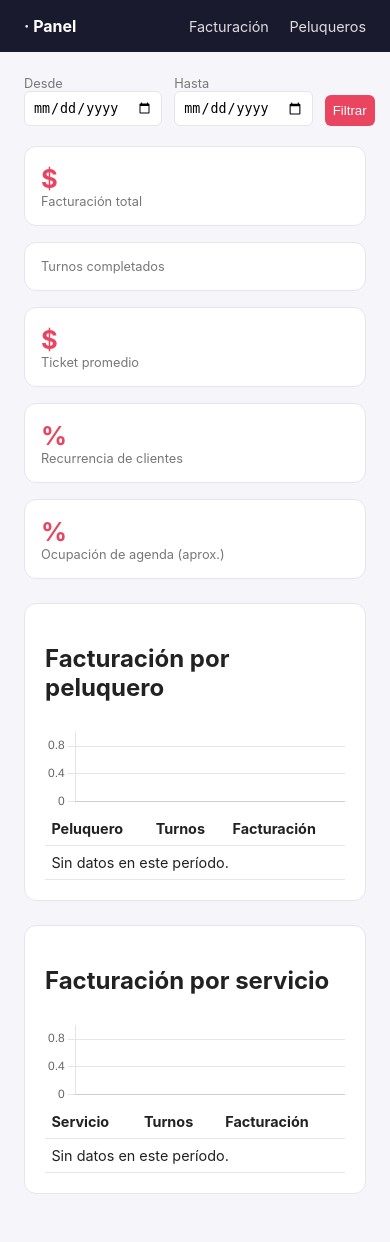
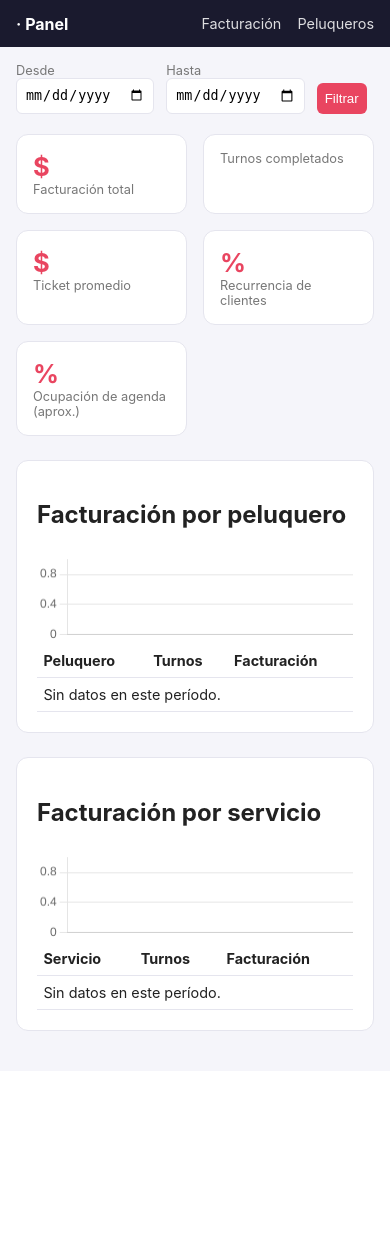
Before and after one commit to jpinchauspe98/myownone, a Django app: template dashboard/templates/dashboard/kpis.html in a window 390 px wide. After the commit the page ends 1031 px from the top, so only its background shows below. Run offline with Django 5.2, Linux system fonts and the light colour scheme; the template is opened without the code that fills it, so the values that code supplies are empty.

Commit message:
Corregir overflow horizontal del panel del dueño en mobile
Probando el MVP en tamaño de teléfono se vio que la nav (Facturación /
Peluqueros) y los filtros de fecha del dashboard se cortaban en pantallas
angostas en vez de acomodarse. Se agrega flex-wrap y un ajuste de padding
en mobile.

Co-Authored-By: Claude Sonnet 5 <noreply@anthropic.com>
Claude-Session: https://claude.ai/code/session_01R2zdRJxiCTPD54nZFjeWfD

```diff
--- a/dashboard/templates/dashboard/base.html
+++ b/dashboard/templates/dashboard/base.html
@@ -8,23 +8,29 @@
     <style>
         :root { --primary: #1a1a2e; --accent: #e94560; --bg: #f5f5fa; --card: #fff; --border: #e5e5ee; --muted: #777; }
         * { box-sizing: border-box; }
+        html, body { max-width: 100%; overflow-x: hidden; }
         body { font-family: -apple-system, "Segoe UI", Roboto, sans-serif; background: var(--bg); margin: 0; color: #222; }
-        nav { background: var(--primary); color: #fff; padding: 1rem 1.5rem; display: flex; justify-content: space-between; align-items: center; }
-        nav a { color: #fff; text-decoration: none; margin-left: 1rem; opacity: 0.85; font-size: 0.9rem; }
+        nav { background: var(--primary); color: #fff; padding: 1rem 1.5rem; display: flex; flex-wrap: wrap; gap: 0.5rem 1rem; justify-content: space-between; align-items: center; }
+        nav div { display: flex; flex-wrap: wrap; gap: 0 1rem; }
+        nav a { color: #fff; text-decoration: none; opacity: 0.85; font-size: 0.9rem; }
         nav a:hover { opacity: 1; }
         main { max-width: 1000px; margin: 0 auto; padding: 1.5rem; }
-        .kpi-row { display: grid; grid-template-columns: repeat(auto-fit, minmax(180px, 1fr)); gap: 1rem; margin-bottom: 1.5rem; }
-        .kpi { background: var(--card); border: 1px solid var(--border); border-radius: 12px; padding: 1rem; }
-        .kpi .value { font-size: 1.6rem; font-weight: 700; color: var(--accent); }
+        .kpi-row { display: grid; grid-template-columns: repeat(auto-fit, minmax(150px, 1fr)); gap: 1rem; margin-bottom: 1.5rem; }
+        .kpi { background: var(--card); border: 1px solid var(--border); border-radius: 12px; padding: 1rem; min-width: 0; }
+        .kpi .value { font-size: 1.6rem; font-weight: 700; color: var(--accent); word-break: break-word; }
         .kpi .label { color: var(--muted); font-size: 0.8rem; }
-        .card { background: var(--card); border: 1px solid var(--border); border-radius: 12px; padding: 1.25rem; margin-bottom: 1.5rem; }
+        .card { background: var(--card); border: 1px solid var(--border); border-radius: 12px; padding: 1.25rem; margin-bottom: 1.5rem; overflow-x: auto; }
         table { width: 100%; border-collapse: collapse; }
         th, td { text-align: left; padding: 0.5rem 0.4rem; border-bottom: 1px solid var(--border); font-size: 0.9rem; }
-        .filters { display: flex; gap: 0.75rem; align-items: end; margin-bottom: 1.25rem; }
+        .filters { display: flex; flex-wrap: wrap; gap: 0.75rem; align-items: end; margin-bottom: 1.25rem; }
+        .filters input, .filters button { padding: 0.5rem; border: 1px solid var(--border); border-radius: 6px; }
         .filters label { font-size: 0.8rem; color: var(--muted); display: block; }
-        .filters input, .filters button { padding: 0.5rem; border: 1px solid var(--border); border-radius: 6px; }
         .filters button { background: var(--accent); color: #fff; border: none; cursor: pointer; }
         .badge-alerta { background: #fdecea; color: #b3261e; padding: 0.15rem 0.5rem; border-radius: 6px; font-size: 0.75rem; }
+        @media (max-width: 480px) {
+            main { padding: 1rem; }
+            nav { padding: 0.85rem 1rem; }
+        }
     </style>
 </head>
 <body>
```
